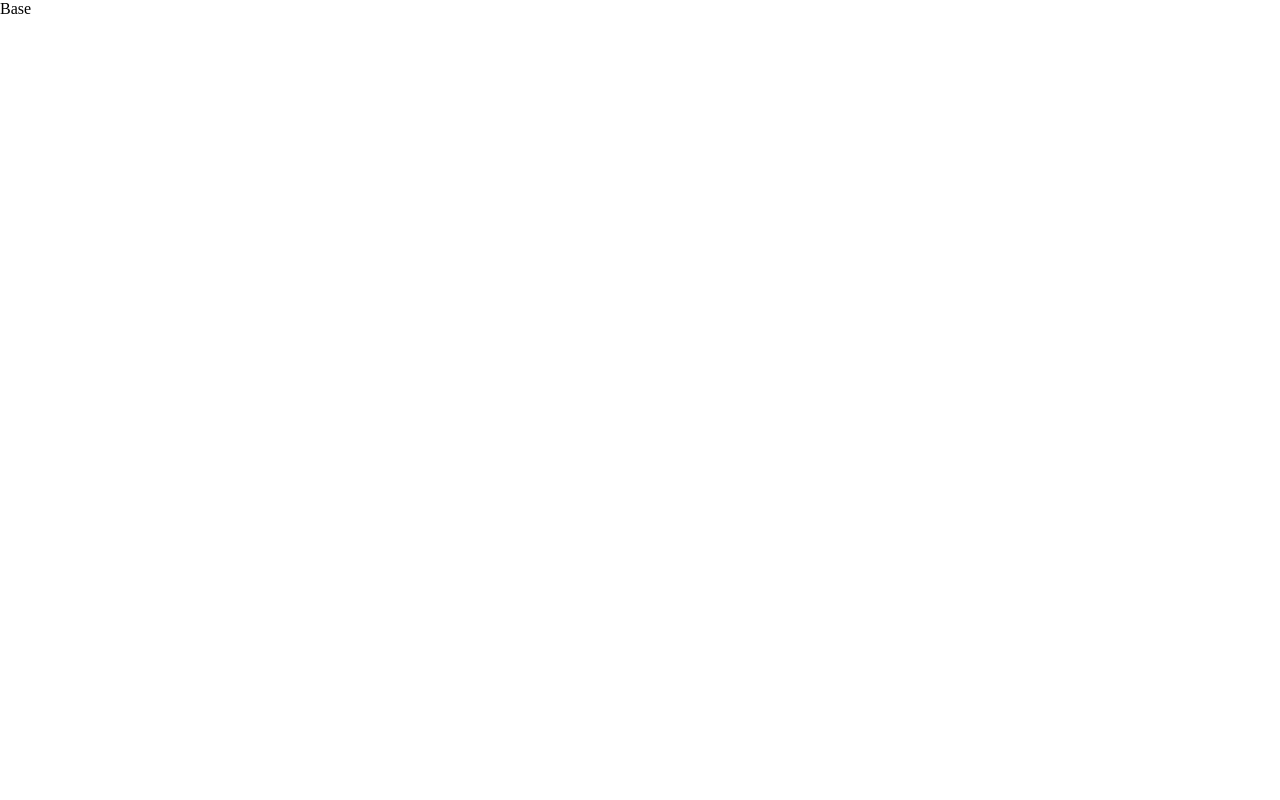
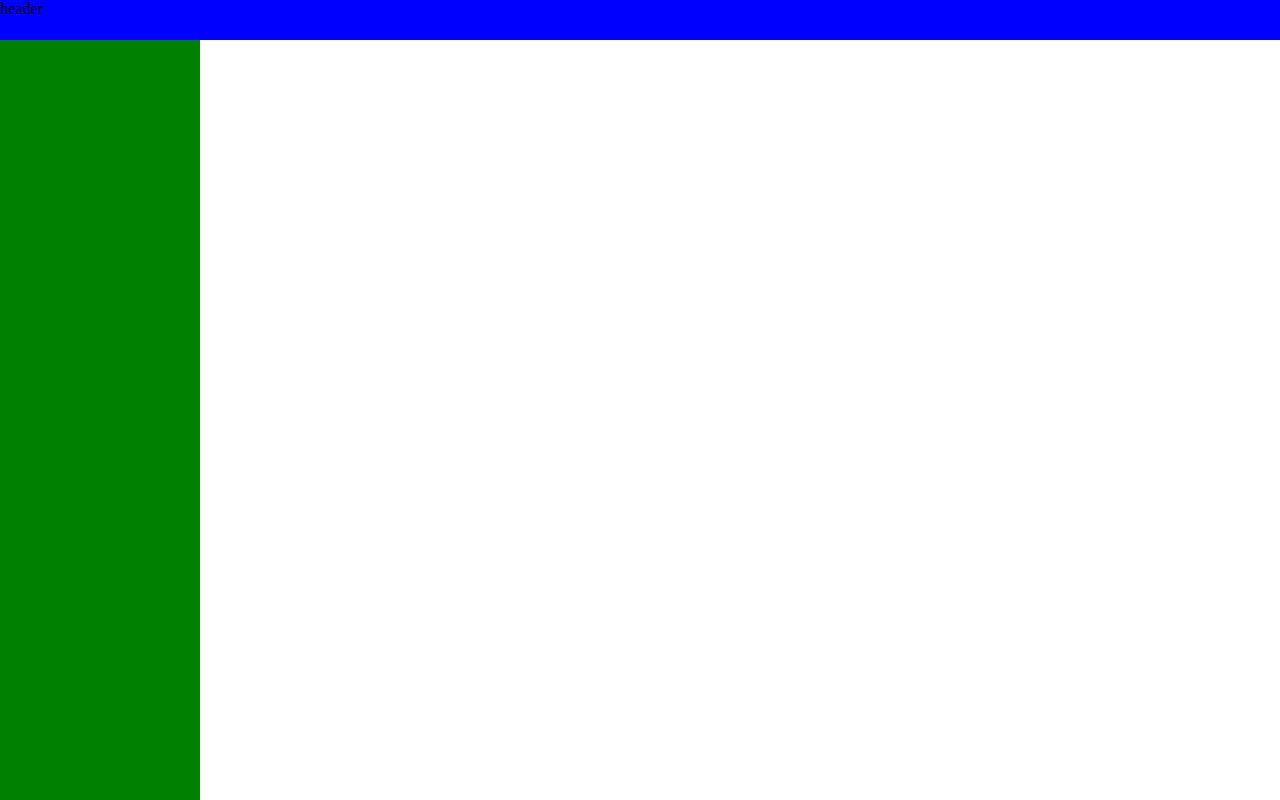
Before and after one commit to zhangct456/new_vue, a Vue app: page / in a window 1280 px wide. Built offline with nearby package versions, Linux system fonts and the light colour scheme.

Commit message:
feat(layout):添加elementui，基础布局

```diff
--- a/package.json
+++ b/package.json
@@ -21,6 +21,8 @@
     "babel-eslint": "^10.0.3",
     "eslint": "^5.16.0",
     "eslint-plugin-vue": "^5.0.0",
+    "less": "^3.10.3",
+    "less-loader": "^5.0.0",
     "vue-template-compiler": "^2.6.10"
   },
   "eslintConfig": {
--- a/src/App.vue
+++ b/src/App.vue
@@ -17,4 +17,10 @@ export default {
   padding: 0;
   box-sizing: border-box;
 }
+html,
+body,
+#app {
+  width: 100%;
+  height: 100%;
+}
 </style>
--- a/src/layout/Aside.vue
+++ b/src/layout/Aside.vue
@@ -1,5 +1,5 @@
 <template>
-  <div></div>
+  <div class="aside"></div>
 </template>
 
 <script>
@@ -20,5 +20,13 @@ export default {
 };
 </script>
 
-<style lang="scss" scoped>
+<style lang="less" scoped>
+.aside {
+  position: fixed;
+  top: 40px;
+  bottom: 0;
+  left: 0;
+  width: 200px;
+  background-color: green;
+}
 </style>
--- a/src/layout/Base.vue
+++ b/src/layout/Base.vue
@@ -1,18 +1,18 @@
 <template>
-  <div>
-    Base
+  <div class="base-box">
     <Header></Header>
     <Aside></Aside>
+    <div class="content"></div>
   </div>
 </template>
 
 <script>
-import { Aside } from "./Aside.vue";
-import { Header } from "./Header.vue";
+import Header from "./Header.vue";
+import Aside from "./Aside.vue";
 
 export default {
   name: "Base",
-  components: { Aside, Header },
+  components: { Header, Aside },
   props: {},
   data() {
     return {};
@@ -24,6 +24,14 @@ export default {
   mounted() {}
 };
 </script>
-
-<style lang="scss" scoped>
+<style lang="less" scoped>
+.base-box {
+  width: 100%;
+  height: 100%;
+  padding: 40px 0 0 200px;
+}
+.content {
+  width: 100%;
+  height: 100%;
+}
 </style>
--- a/src/layout/Header.vue
+++ b/src/layout/Header.vue
@@ -1,5 +1,5 @@
 <template>
-  <div>header</div>
+  <div class="header">header</div>
 </template>
 
 <script>
@@ -18,4 +18,14 @@ export default {
 };
 </script>
 
-<style lang="scss" scoped></style>
+<style lang="less" scoped>
+.header {
+  position: fixed;
+  top: 0;
+  right: 0;
+  left: 0;
+  width: 100%;
+  height: 40px;
+  background-color: blue;
+}
+</style>
--- a/src/main.js
+++ b/src/main.js
@@ -1,8 +1,12 @@
 import Vue from 'vue'
 import App from './App.vue'
+import ElementUI from 'element-ui';
+import 'element-ui/lib/theme-chalk/index.css';
 import router from './router'
 
 Vue.config.productionTip = false
+
+Vue.use(ElementUI);
 
 new Vue({
   el: '#app',
--- a/src/router/index.js
+++ b/src/router/index.js
@@ -6,8 +6,8 @@ Vue.use(Router);
 const routes = [{
     path: '/',
     name: 'base',
+    component: () => import('@/layout/Base.vue'),
     children: [],
-    component: () => import('@/layout/Base.vue')
 }]
 
 const route = new Router({
```
